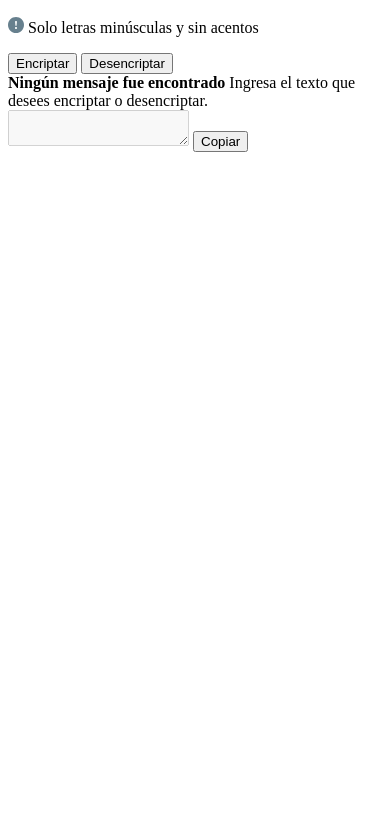
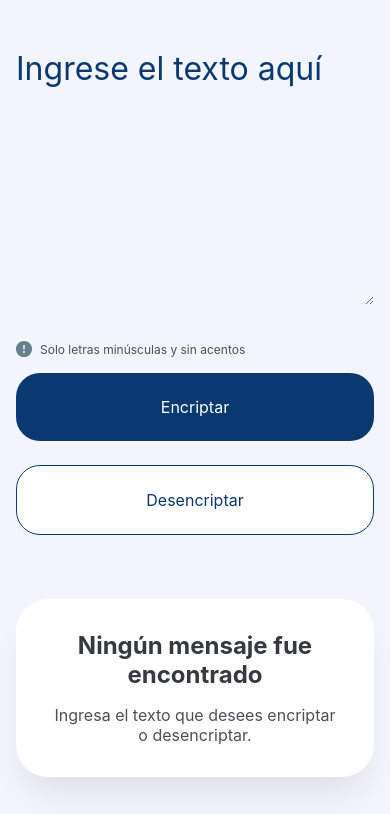
Before and after one commit to LuisAngel98/alura-challenge, a plain HTML site: page index.html in a window 390 px wide. Shown: the part 99-913 px from the top of the page. Before the commit the page ends 844 px from the top, so only its background shows below. Drawn offline with Linux system fonts and the light colour scheme.

Commit message:
Added CSS file and finished designing the mobile version

```diff
--- a/index.html
+++ b/index.html
@@ -5,6 +5,7 @@
     <meta charset="UTF-8">
     <meta name="viewport" content="width=device-width, initial-scale=1.0">
     <title>Alura challenge</title>
+    <link rel="stylesheet" href="styles.css">
 </head>
 
 <body>
@@ -15,20 +16,24 @@
         <div>
             <textarea name="inputText" id="inputText" placeholder="Ingrese el texto aquí"></textarea>
         </div>
-        <p>
+        <div class="alert">
             <img src="./assets/Vector.svg" alt="Vector">
-            Solo letras minúsculas y sin acentos
-        </p>
-        <div>
-            <button>Encriptar</button>
-            <button>Desencriptar</button>
+            <p class="alert-text">
+                Solo letras minúsculas y sin acentos
+            </p>
         </div>
-        <div>
+        <div class="container-buttons">
+            <button class="btn btn-encriptar">Encriptar</button>
+            <button class="btn btn-desencriptar">Desencriptar</button>
+        </div>
+        <!-- CONTAINER  1 -->
+        <div class="container-warning">
             <strong>Ningún mensaje fue encontrado</strong>
             <span>Ingresa el texto que desees encriptar o desencriptar.</span>
         </div>
-        <div>
-            <textarea name="resultText" id="resultText" placeholder="" disabled></textarea>
+        <!-- CONTAINER 2 -->
+        <div class="container-result">
+            <textarea name="resultText" id="resultText" placeholder=""></textarea>
             <button>Copiar</button>
         </div>
     </main>
--- /dev/null
+++ b/styles.css
@@ -0,0 +1,141 @@
+*,
+*:after,
+*:before {
+    margin: 0;
+    padding: 0;
+    box-sizing: border-box;
+    font-family: "Inter", sans-serif;
+}
+
+:root {
+    --dark-blue-100: #609ED4;
+    --dark-blue-200: #356EA9;
+    --dark-blue-300: #0A3871;
+    --dark-blue-400: #072B61;
+    --dark-blue-500: #052051;
+    --gray-100: #CED4DA;
+    --gray-200: #ADB5BD;
+    --gray-300: #868E96;
+    --gray-400: #495057;
+    --gray-500: #343A40;
+    --light-blue-100: #F3F5FC;
+    --light-blue-200: #EFF1FA;
+    --light-blue-300: #E9ECF8;
+    --light-blue-400: #AAB2D5;
+    --light-blue-500: #757FB2;
+}
+
+body {
+    padding: 1rem;
+    background-color: var(--light-blue-100);
+}
+
+header {
+    margin-bottom: 4rem;
+    padding-top: 0.5rem;
+    padding-bottom: 0.5rem;
+}
+
+#inputText {
+    border-style: none;
+    width: 100%;
+    height: 16rem;
+    font-size: 2rem;
+    color: var(--dark-blue-300);
+    background-color: var(--light-blue-100);
+    margin-bottom: 2rem;
+}
+
+#inputText::placeholder {
+    font-size: 2rem;
+    color: var(--dark-blue-300);
+}
+
+.alert {
+    display: flex;
+    align-items: center;
+    margin-bottom: 1rem;
+    gap: 0.5rem;
+}
+
+.alert-text {
+    font-size: 0.75rem;
+    color: var(--gray-400);
+}
+
+.container-buttons {
+    display: flex;
+    flex-direction: column;
+    gap: 1.5rem;
+    margin-bottom: 4rem;
+}
+
+.btn {
+    border-radius: 1.5rem;
+    padding-top: 1.5rem;
+    padding-bottom: 1.5rem;
+    font-size: 1rem;
+    border-style: none;
+}
+
+.btn-encriptar {
+    background-color: var(--dark-blue-300);
+    color: white;
+}
+
+.btn-desencriptar {
+    background-color: white;
+    color: var(--dark-blue-300);
+    border: 1px solid var(--dark-blue-300);
+}
+
+/*CONTAINER  1*/
+.container-warning {
+    display: flex;
+    flex-direction: column;
+    border-radius: 2rem;
+    box-shadow: 0px 24px 32px -8px rgba(0, 0, 0, 0.08);
+    background: #FFFFFF;
+    gap: 1rem;
+    padding: 2rem;
+    text-align: center;
+    margin-bottom: 2.5rem;
+}
+
+.container-warning strong {
+    color: var(--gray-500);
+    font-size: 1.5rem;
+    font-weight: bold;
+}
+
+.container-warning span {
+    font-size: 1rem;
+    color: var(--gray-400);
+}
+
+/*CONTAINER  1*/
+.container-result {
+    display: flex;
+    flex-direction: column;
+    background-color: white;
+    padding: 2rem;
+    border-radius: 2rem;
+}
+
+.container-result #resultText {
+    background-color: white;
+    min-height: 10rem;
+    border-style: none;
+    color: var(--gray-400);
+    font-size: 1.5rem;
+}
+
+.container-result button {
+    background-color: white;
+    color: var(--dark-blue-300);
+    border-radius: 1.5rem;
+    border: 1px solid var(--dark-blue-300);
+    padding: 1.5rem;
+    font-size: 1rem;
+    margin-bottom: 1.5rem;
+}
```
